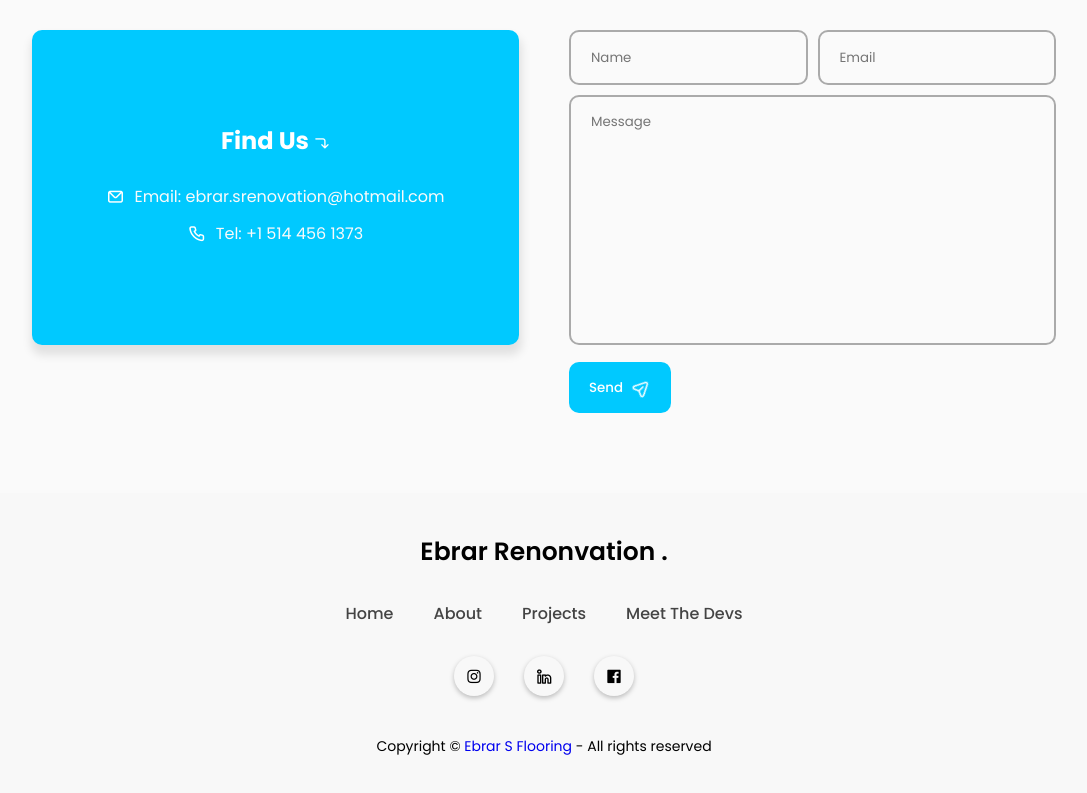
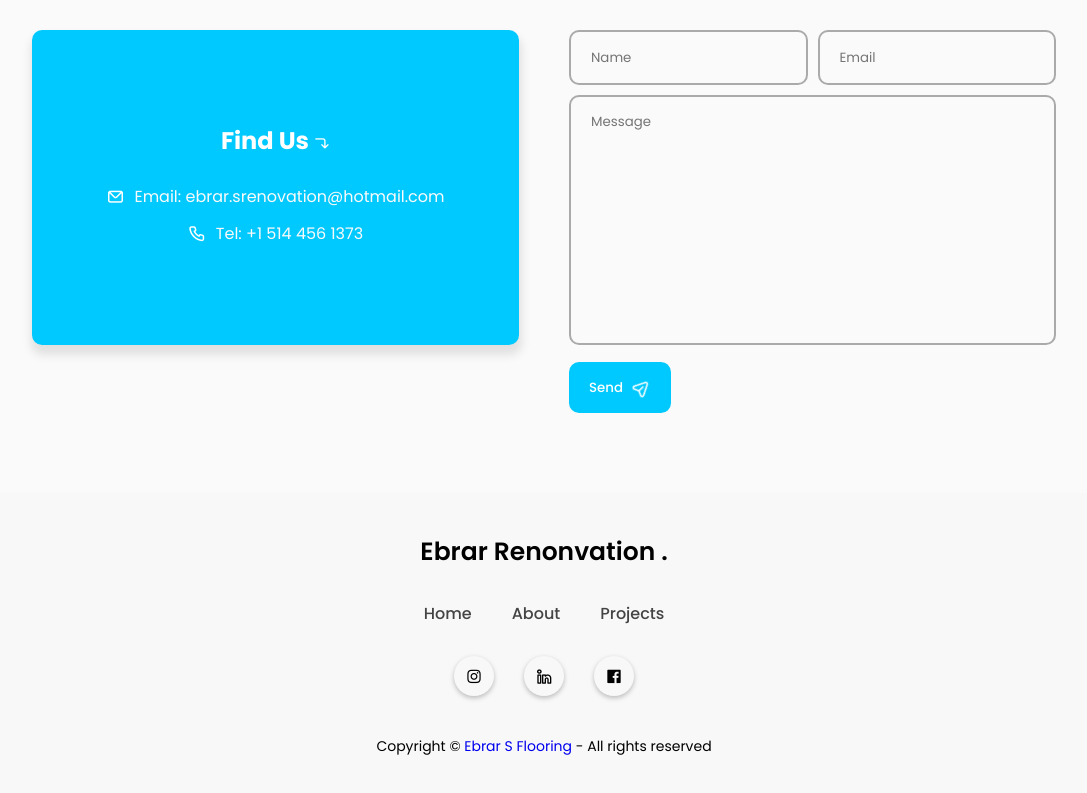
Before and after one commit to Wisal235/hostWebsite, a plain HTML site: page FINAL-PROJECT-main/index.html in a window 1280 px wide. Shown: the part 2114-2907 px from the top of the page, without its empty margins (96-1183 px from the left). Drawn offline with nearby package versions, Linux system fonts and the light colour scheme.

Commit message:
Update index.html

```diff
--- a/FINAL-PROJECT-main/index.html
+++ b/FINAL-PROJECT-main/index.html
@@ -184,9 +184,6 @@
                 <li class="footer_menu_list">
                     <a href="#projects">Projects</a>
                 </li>
-                <li class="footer_menu_list">
-                    <a href="About_us.html">Meet The Devs</a>
-                </li>
             </ul>
         </div>
         <div class="footer-social-icons">
```
